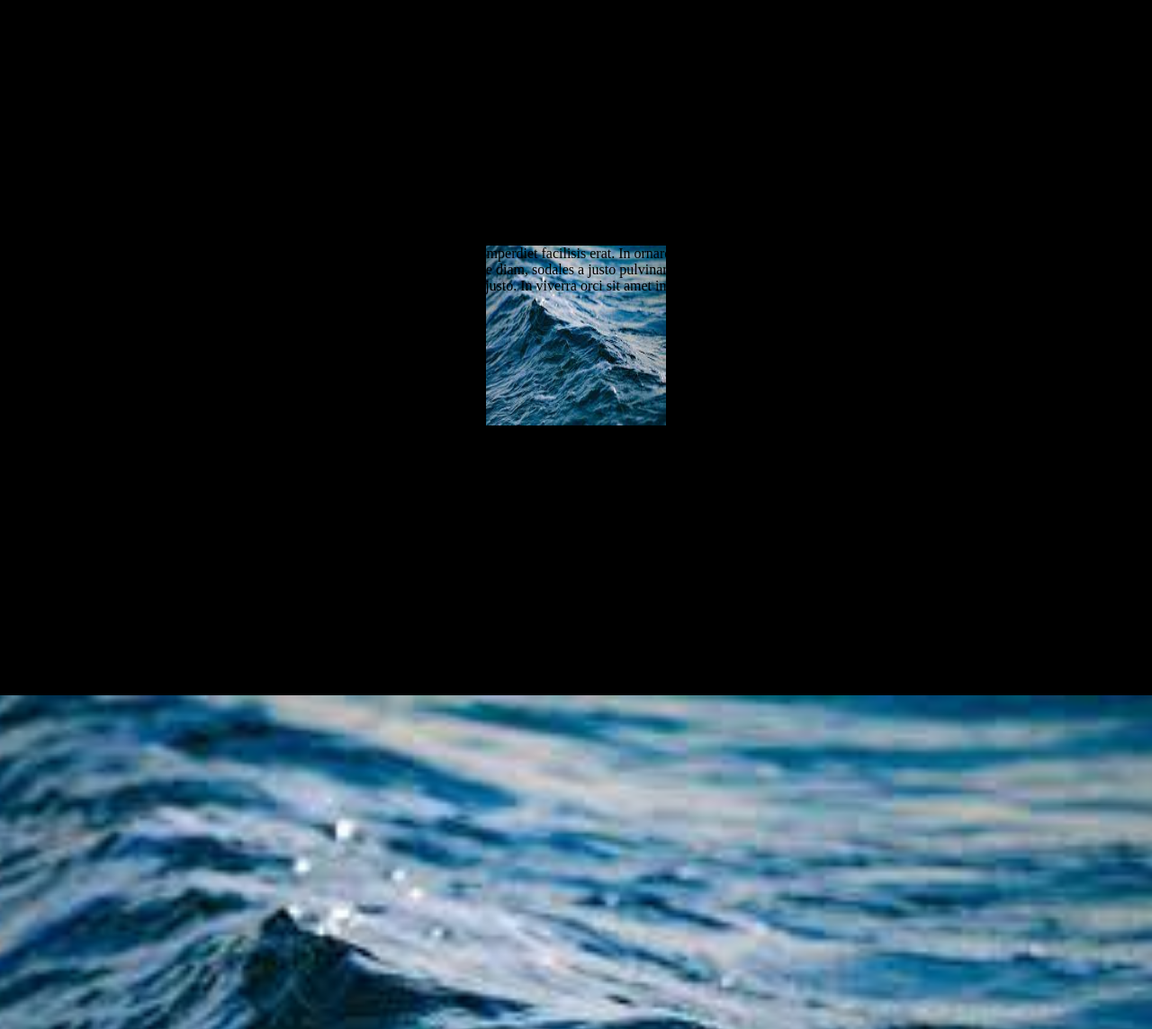
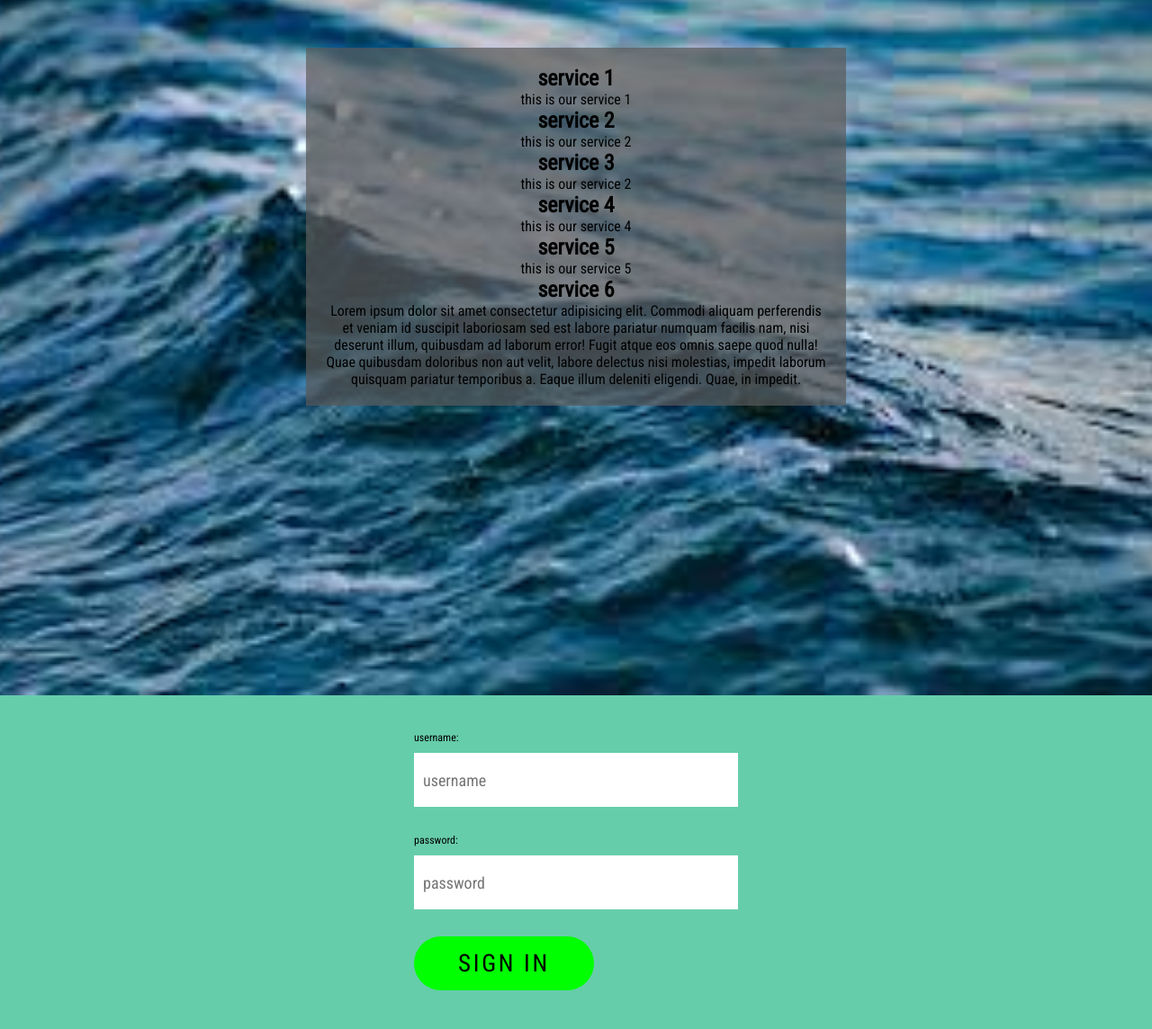
Before and after one commit to rankiandras/w3-practice, a plain HTML site: page frontend/index.html in a window 1280 px wide. Shown: the part 1627-2771 px from the top of the page at 90% size. Drawn offline with nearby package versions, Linux system fonts and the light colour scheme.

Commit message:
four sections designed

```diff
--- a/frontend/index.html
+++ b/frontend/index.html
@@ -4,44 +4,65 @@
 	<meta charset="UTF-8">
 	<meta http-equiv="X-UA-Compatible" content="IE=edge">
 	<meta name="viewport" content="width=device-width, initial-scale=1.0">
+	<link rel="preconnect" href="https://fonts.googleapis.com">
+	<link rel="preconnect" href="https://fonts.gstatic.com" crossorigin>
+	<link href="https://fonts.googleapis.com/css2?family=Roboto+Condensed&display=swap" rel="stylesheet">
+	<link rel="preconnect" href="https://fonts.googleapis.com">
+	<link rel="preconnect" href="https://fonts.gstatic.com" crossorigin>
+	<link href="https://fonts.googleapis.com/css2?family=Libre+Franklin:wght@700&display=swap" rel="stylesheet">
 	<link rel="stylesheet" href="style.css">
 	<title>W3-practice</title>
 </head>
 <body>
-	<section id="section1">
+	<section class="image-holder" id="welcome">
+		<img src="waves.jpeg" alt="waves">
+		<h1>Hello, hello, hello!</h1>
 		<button>This is a button</button>
 	</section>
-	<section id="section2">
+	<section class="background-holder" id="about">
+		<article>
+		<h2>About us</h2>
+		<p>Lorem ipsum dolor sit amet, consectetur adipiscing elit. Integer ut ligula libero. Sed dui urna, posuere vitae elit non, hendrerit pharetra urna. Morbi vestibulum eros placerat erat interdum, quis scelerisque lacus commodo. Lorem ipsum dolor sit amet, consectetur adipiscing elit. Nulla auctor ex elit, eget auctor orci dapibus ut. Fusce faucibus velit dui, sed viverra est imperdiet in. Integer pulvinar enim sed dictum semper. Sed ante odio, egestas id vulputate quis, ullamcorper pretium ipsum. Quisque a facilisis ex, mattis eleifend tellus. Sed tellus nisl, fringilla ac vestibulum euismod, congue quis turpis. Suspendisse ullamcorper auctor ultricies. Cras et elementum sapien.
+		</p>
+		</article>
+	</section>
+	<section id="services">
+		<ul>
+			<li>
+				<h2>service 1</h2>
+				<p>this is our service 1</p>
+			</li>
+			<li>
+				<h2>service 2</h2>
+				<p>this is our service 2</p>
+			</li>
+			<li>
+				<h2>service 3</h2>
+				<p>this is our service 2</p>
+			</li>
+			<li>
+				<h2>service 4</h2>
+				<p>this is our service 4</p>
+			</li>
+			<li>
+				<h2>service 5</h2>
+				<p>this is our service 5</p>
+			</li>
+			<li>
+				<h2>service 6</h2>
+				<p>Lorem ipsum dolor sit amet consectetur adipisicing elit. Commodi aliquam perferendis et veniam id suscipit laboriosam sed est labore pariatur numquam facilis nam, nisi deserunt illum, quibusdam ad laborum error!
+				Fugit atque eos omnis saepe quod nulla! Quae quibusdam doloribus non aut velit, labore delectus nisi molestias, impedit laborum quisquam pariatur temporibus a. Eaque illum deleniti eligendi. Quae, in impedit.</p>
+			</li>
+		</ul>
+	</section>
+	<section id="contact">
 		<form>
-			<label for="username">username:</label><br>
-			<input type="text"><br>
-			<label for="password">password:</label><br>
-			<input type="password">
+			<label for="username">username:</label>
+			<input type="text" placeholder= "username" id="username">
+			<label for="password">password:</label>
+			<input type="password" placeholder="password" id="password">
+			<button>Sign in</button>
 		</form>
-	</section>
-	<section class="background-holder">
-		<p>Lorem ipsum dolor sit amet, consectetur adipiscing elit. Integer ut ligula libero. Sed dui urna, posuere vitae elit non, hendrerit pharetra urna. Morbi vestibulum eros placerat erat interdum, quis scelerisque lacus commodo. Lorem ipsum dolor sit amet, consectetur adipiscing elit. Nulla auctor ex elit, eget auctor orci dapibus ut. Fusce faucibus velit dui, sed viverra est imperdiet in. Integer pulvinar enim sed dictum semper. Sed ante odio, egestas id vulputate quis, ullamcorper pretium ipsum. Quisque a facilisis ex, mattis eleifend tellus. Sed tellus nisl, fringilla ac vestibulum euismod, congue quis turpis. Suspendisse ullamcorper auctor ultricies. Cras et elementum sapien.
-
-			Orci varius natoque penatibus et magnis dis parturient montes, nascetur ridiculus mus. Proin lobortis consectetur sem eu tincidunt. Proin at risus sed felis rutrum sodales ac vel magna. Curabitur eget convallis magna, et hendrerit enim. Etiam commodo elit nulla, sed tincidunt massa laoreet ac. Morbi vehicula tincidunt ligula, scelerisque commodo felis iaculis eget. Proin ex erat, placerat sit amet consectetur eu, sagittis quis purus. Integer finibus, nunc sit amet sodales placerat, nunc metus suscipit ante, at laoreet erat ex et dui. Quisque tincidunt finibus nulla at scelerisque. Fusce ac metus ipsum. Nullam nec odio nec nisl tempus eleifend. Vivamus justo velit, congue vitae mi ut, varius pulvinar urna.
-
-			Donec in erat vitae ligula convallis scelerisque sit amet id ligula. Sed volutpat fringilla elit a sodales. Nunc eget nunc dictum, convallis risus quis, vehicula nisl. Praesent in elit at massa hendrerit malesuada. Phasellus eu ligula non lacus scelerisque gravida eget nec eros. Cras non commodo justo. Sed molestie convallis massa id dictum. Nam id sem ac mauris ornare efficitur. Sed sit amet augue sit amet velit lobortis dictum a nec sem. Ut interdum aliquet placerat. Proin tincidunt nisi quam, et imperdiet quam placerat sed. Etiam sodales mattis leo id molestie. Ut orci lacus, vulputate quis velit eget, ullamcorper ornare urna. Nullam sit amet ipsum at risus pellentesque dapibus.
-
-			Praesent dapibus tortor in cursus mattis. In hac habitasse platea dictumst. Praesent porttitor imperdiet lectus vel placerat. Phasellus fermentum sapien a vestibulum dictum. Praesent consectetur odio mi, a condimentum enim lobortis et. Vivamus et pharetra est. Vestibulum efficitur sem a quam rhoncus dictum. Sed tempus bibendum faucibus. Donec congue mauris dui, sed malesuada orci sollicitudin sed. Quisque vitae sem non lacus mattis luctus ut ac nibh.
-
-			Aliquam interdum diam a nisi vestibulum, et dictum purus sodales. Aliquam ultrices ornare erat. Ut ultricies velit ut leo dapibus malesuada a a elit. In pharetra fermentum vulputate. Curabitur quis semper ex. Fusce leo tortor, pulvinar et malesuada sit amet, dignissim eu nunc. Vivamus dapibus fermentum lobortis.
-
-			Phasellus mauris metus, facilisis euismod felis et, imperdiet facilisis erat. In ornare nibh sed consectetur finibus. Vivamus vitae laoreet risus, eget pulvinar diam. Pellentesque facilisis odio sapien, eu cursus felis dignissim in. Vestibulum neque diam, sodales a justo pulvinar, tristique eleifend velit. Praesent elit ante, accumsan ac tincidunt at, imperdiet sit amet felis. Suspendisse hendrerit orci a finibus consequat. Integer a placerat justo. In viverra orci sit amet imperdiet sodales. Suspendisse.
-		</p>
-	</section>
-	<section class="image-holder">
-		<img src="waves.jpeg" alt="waves">
-		<p>
-			Lorem ipsum dolor sit amet consectetur adipisicing elit. Magnam quas reiciendis exercitationem nemo aliquam necessitatibus harum vero iusto suscipit, libero vel totam. Adipisci ea ut possimus magni maiores rerum fugit?
-			Voluptatem, dolor excepturi? Delectus rerum quasi dolorum, laboriosam vel vitae beatae tempora, quibusdam pariatur qui magnam veritatis provident a odio quia obcaecati? Tenetur incidunt non vel praesentium optio consequatur delectus.
-			Exercitationem deserunt corrupti dignissimos, facilis ullam sed commodi ex, consequatur dicta quasi excepturi asperiores quis incidunt doloribus nemo in, aliquid hic ratione vel non? Asperiores cumque earum dignissimos voluptas architecto?
-			Asperiores ducimus distinctio nesciunt unde repudiandae aliquam accusantium ipsa molestias quae et qui ipsum odit ab dignissimos amet obcaecati maiores excepturi nihil saepe sed earum, magni officiis repellendus ad! Tempore!
-			Culpa, ut tempora explicabo error, maxime odit ea nam sed harum deleniti necessitatibus amet incidunt cupiditate porro quia ipsam, illo delectus? Est dolorem deleniti alias officia voluptate numquam, error suscipit!
-		</p>
 	</section>
 </body>
 </html>
--- a/frontend/style.css
+++ b/frontend/style.css
@@ -31,38 +31,152 @@
     border-radius: 0;
   }
 
-section button{
+/* section button{
   background-color: cornsilk;
   margin-left: 3px;
+/* } */
+
+body{
+  font-family: 'Roboto Condensed', sans-serif;
+  font-weight: 400px;
 }
 
 section{
   min-height: 100vh;
 }
 
-  form{
+/* form{
   margin-left: 3px;
 }
 form input{
   border: 3px solid black;
   margin-top: 3px;
   margin-bottom: 7px;
+} */
+
+section.image-holder{
+  height: 100vh;
+  overflow: hidden;
 }
+
 section.image-holder img{
+  z-index: -1;
+  position: absolute;
   display: block;
+  top: 0;
+  right: 0;
   width: 100%;
   height: 100vh;
   object-fit: cover;
 }
 
+.image-holder h1{
+  font-family: 'Libre Franklin', sans-serif;
+  font-size: 100px;
+  color: coral;
+  margin-top: 40px;
+  margin-left: 40px;
+}
+
+section.image-holder button{
+  position: absolute;
+  display: block;
+  bottom: 0;
+  left: 50%;
+  width: 200px;
+  height: 60px;
+  border-radius: 30px;
+  margin: 40px 0;
+  transform: translateX(-50%);
+  background-color: #09CED9;
+}
+
 
 section.background-holder{
   padding: 20px;
-    border: 10px solid;
+  /* border: 10px solid; */
   background-clip: padding-box;
-    background-image: url("waves.jpeg");
+  /* background-image: url("waves.jpeg"); */
   background-size: 200px 200px;
   background-position: center center;
   background-repeat: no-repeat;
-    background-color: black;
+  background-color: lightsalmon;
 }
+
+#about {
+  min-height: 100vh;
+}
+
+#about article {
+  width: 100%;
+  max-width: 400px;
+  padding: 80px 20px;
+  margin: 0 auto;
+}
+
+#services {
+  padding: 80px 0;
+  background-size: cover;
+  background-position: center center;
+}
+
+#services ul {
+  width: 100%;
+  max-width: 600px;
+  padding: 20px;
+  margin: 0 auto;
+  list-style: none;
+  background-color: rgba(90, 90, 90, 0.7);
+}
+
+#services ul li h2,
+#services ul li p {
+  text-align: center;
+}
+
+#services {
+  background-image: url(waves.jpeg);
+  background-repeat: no-repeat;
+  background-size: cover;
+  background-position: center center;
+}
+
+
+#contact {
+  background-color: mediumaquamarine;
+}
+
+#contact form {
+  width: 100%;
+  max-width: 400px;
+  padding: 40px 20px;
+  margin: 0 auto;
+}
+  #contact input,
+  #contact label {
+    display: block;
+    width: 100%;
+  }
+
+  #contact label {
+    font-size: 12px;
+    padding-bottom: 10px;
+  }
+    #contact input {
+      height: 60px;
+      padding: 0 10px;
+      margin-bottom: 30px;
+      font-size: 18px;
+      background-color: white;
+    }
+
+    #contact button{
+      width: 200px;
+      height: 60px;
+      background-color: lime;
+      border-radius: 30px;
+      font-size: 27px;
+      letter-spacing: 0.1em;
+      text-transform: uppercase;
+
+    }
```
Lines whose indentation alone changed are shown as unchanged.
